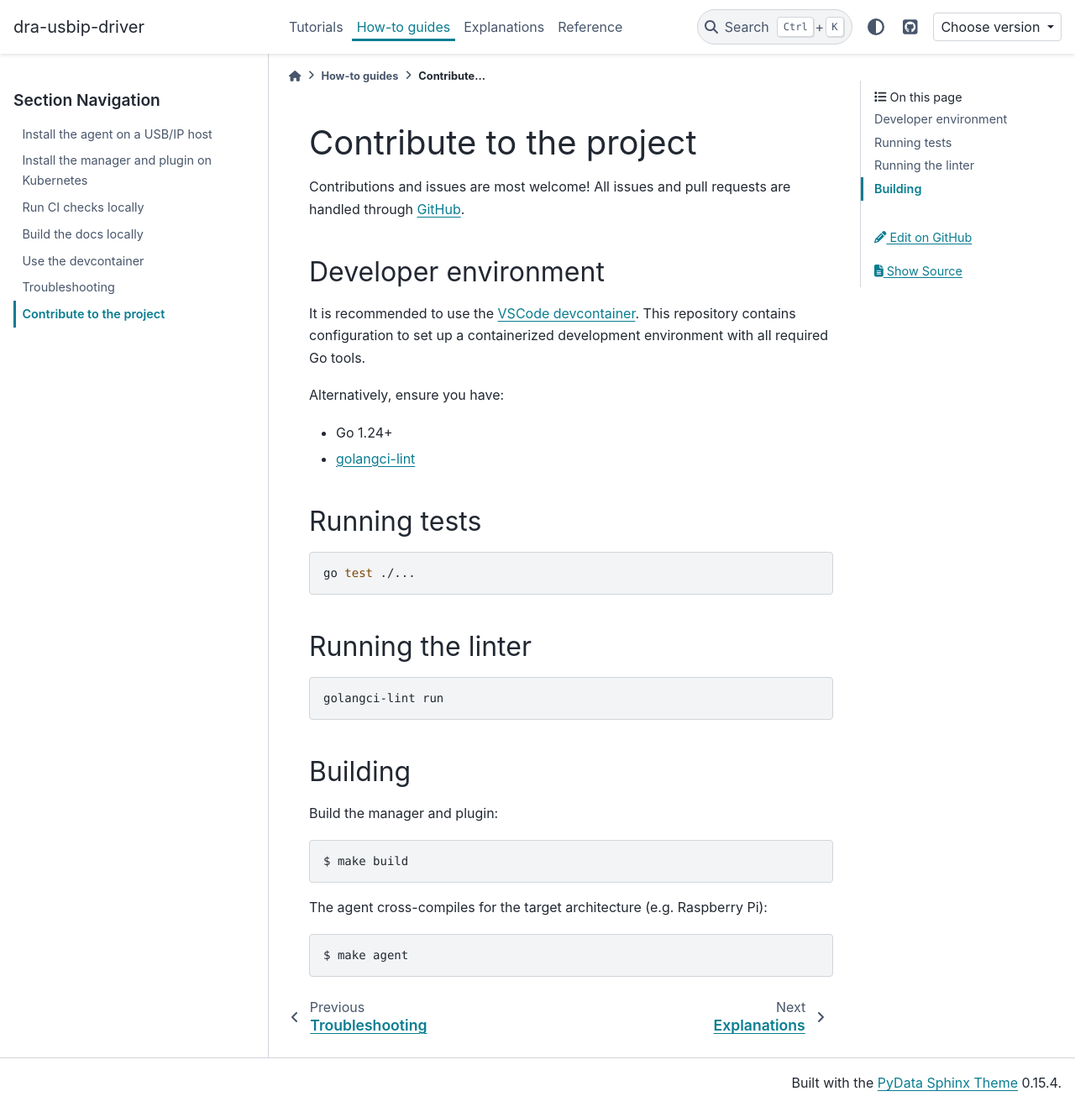
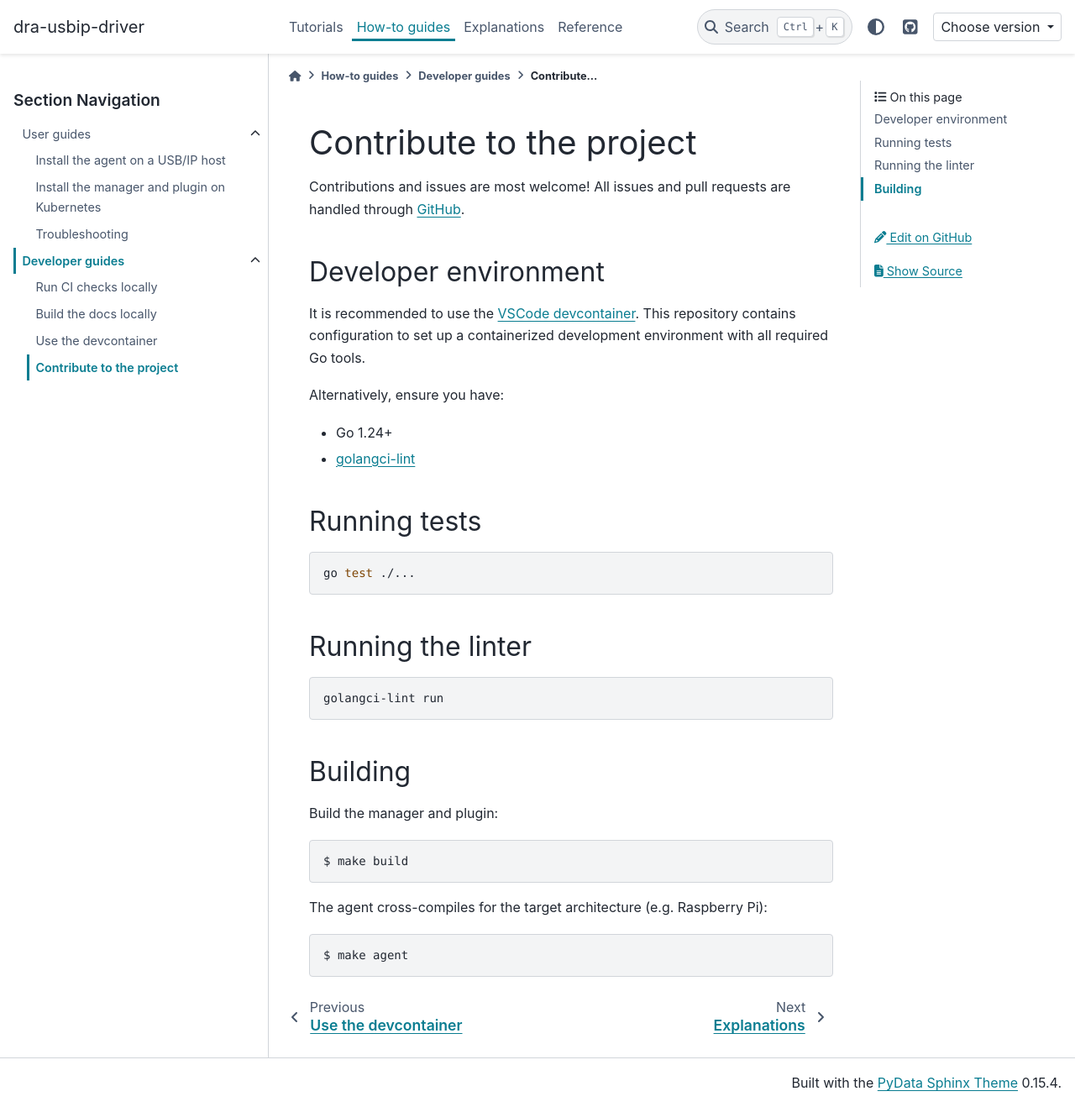
Before and after one commit to DiamondLightSource/dra-usbip-driver, a Sphinx documentation site: the page built from docs/how-to/contribute.md, in a window 1280 px wide and 1318 px high. Shown: the whole window at 84% size. Built offline with Sphinx 7.4.7 and the PyData theme 0.15.4, drawn with Linux system fonts in a browser that asks for light colours; pages that are not in the unit, such as notebooks, are missing from menus.

Commit message:
Split how-to guides into user and developer sections
Add sub-index pages for user and developer how-to guides so they
appear as nested groups in the sidebar navigation. Set show_nav_level
to expand them by default.

Co-Authored-By: Claude Opus 4.6 (1M context) <noreply@anthropic.com>

````diff
--- a/docs/conf.py
+++ b/docs/conf.py
@@ -91,6 +91,7 @@ html_theme_options = {
     "check_switcher": False,
     "navbar_end": ["theme-switcher", "icon-links", "version-switcher"],
     "navigation_with_keys": False,
+    "show_nav_level": 2,
 }
 
 html_context = {
--- /dev/null
+++ b/docs/how-to/developer.md
@@ -0,0 +1,10 @@
+# Developer guides
+
+```{toctree}
+:maxdepth: 1
+
+run-ci-locally
+run-sphinx
+use-devcontainer
+contribute
+```
````
Also changed, not shown: docs/how-to.md (+3 -8 lines), docs/how-to/user.md (added, +11 -0 lines).
